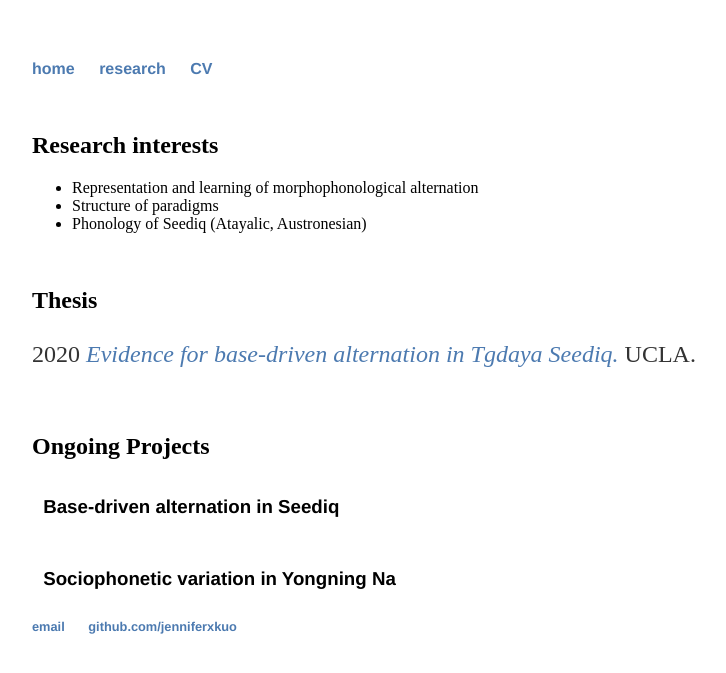
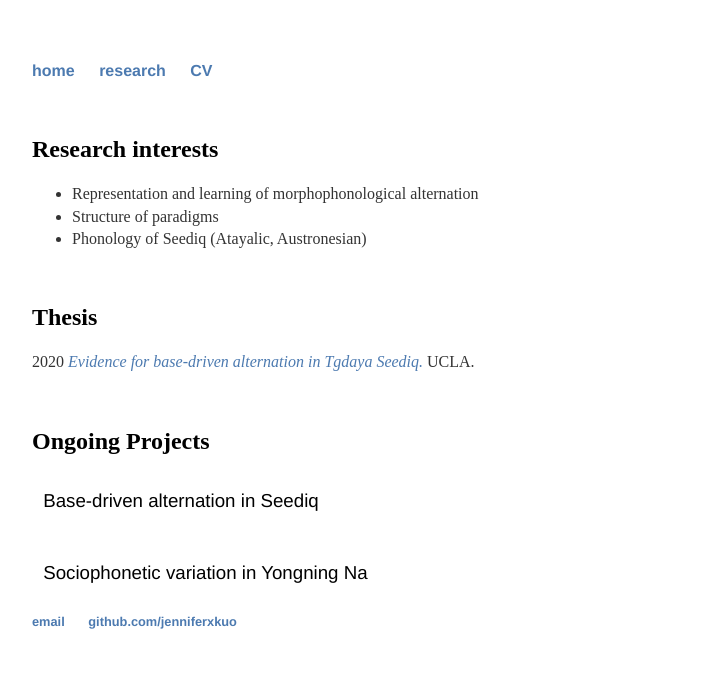
Before and after one commit to jenniferxkuo/jenniferxkuo.github.io, a Jekyll site: the page built from research/index.html, in a window 1280 px wide. Shown: the top 673 px of the page, without its empty margins (160-886 px from the left). Built offline with Jekyll 4.4.1, drawn with Linux system fonts in a browser that asks for light colours.

Commit message:
Update main.css

```diff
--- a/css/main.css
+++ b/css/main.css
@@ -19,15 +19,24 @@ a {
 a:hover {
     text-decoration: underline;
 }
+
 h1 {
     font-size: 3em;
     font-family:'Helvetica', 'Arial', 'Sans-Serif';
 }
+
 p {
-    font-size: 1.5em;
+    font-size: 1em;
     line-height: 1.4em;
     color: #333;
 }
+
+ul li{
+    font-size: 1em;
+    line-height: 1.4em;
+    color: #333;
+}
+
 footer {
     border-top: none;
     font-size: .8em;
@@ -145,8 +154,6 @@ input[type='checkbox'] {
 
 .lbl-toggle {
   display: block;
-
-  font-weight: bold;
   font-family: 'Helvetica', 'Arial', 'Sans-Serif';
   font-size: 1.17em;
   text-transform: none;
```
